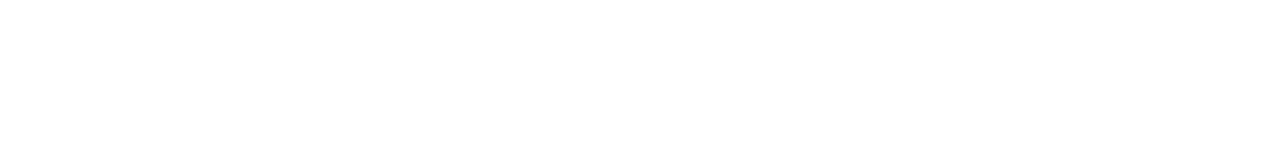
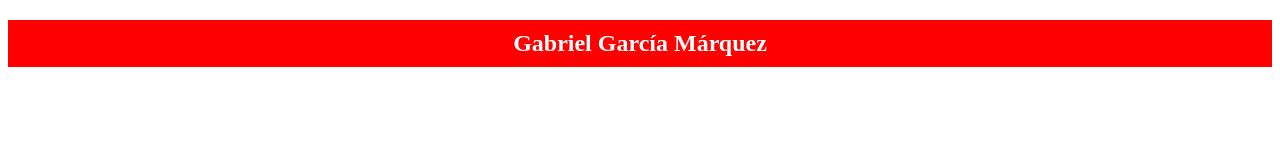
Before and after one commit to Juan-pq/Taller-repaso, a plain HTML site: page Index.html in a window 1280 px wide. Drawn offline with Linux system fonts and the light colour scheme.

Commit message:
Implementacion Navbar

```diff
--- a/Index.html
+++ b/Index.html
@@ -8,7 +8,9 @@
     <title>Document</title>
 </head>
 <body>
-
+    <nav>
+        <h1 class="titleNavbar">Gabriel García Márquez</h1>
+    </nav>
 
 </body>
 </html>
--- a/css/css.css
+++ b/css/css.css
@@ -0,0 +1,7 @@
+.titleNavbar{
+    background-color: red;
+    padding: 10px 20px;
+    display: flex;
+    justify-content: center;
+    color: white;
+}
```
